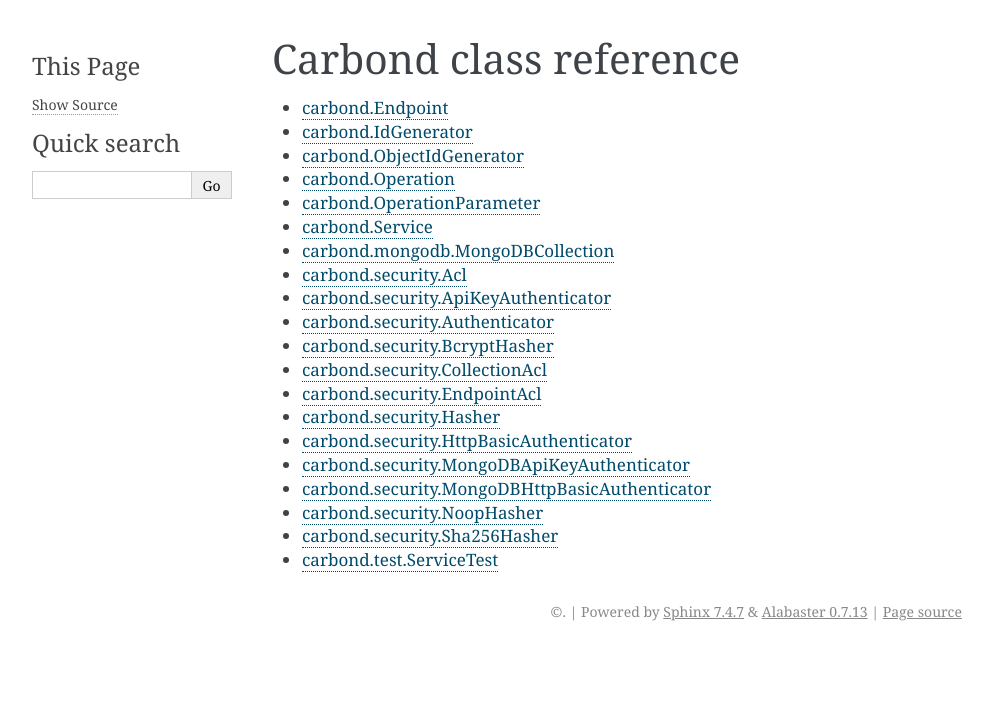
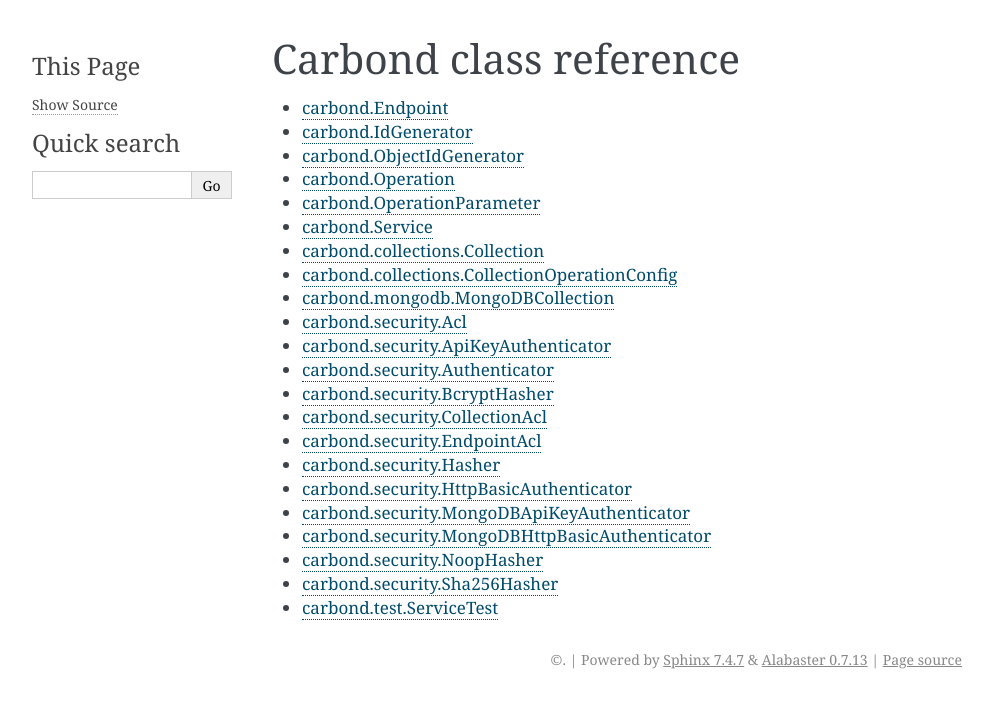
Before and after one commit to carbon-io/carbond, a Sphinx documentation site: the page built from docs/ref/index.rst, in a window 1280 px wide. Shown: the top 708 px of the page, without its empty margins (148-1141 px from the left). Built offline with Sphinx 7.4.7, drawn with Linux system fonts in a browser that asks for light colours; the version number is read from the project's files by our own code.

Commit message:
Adding collections.* / bump v

```diff
--- a/docs/ref/index.rst
+++ b/docs/ref/index.rst
@@ -14,6 +14,8 @@ Carbond class reference
     carbond.Operation.rst
     carbond.OperationParameter.rst
     carbond.Service.rst
+    carbond.collections.Collection.rst
+    carbond.collections.CollectionOperationConfig.rst
     carbond.mongodb.MongoDBCollection.rst
     carbond.security.Acl.rst
     carbond.security.ApiKeyAuthenticator.rst
--- a/package.json
+++ b/package.json
@@ -1,6 +1,6 @@
 {
   "name": "@carbon-io/carbond",
-  "version": "0.6.13",
+  "version": "0.6.14",
   "description": "Carbond",
   "keywords": ["carbond", "carbon.io"],
   "contributors": [
```
